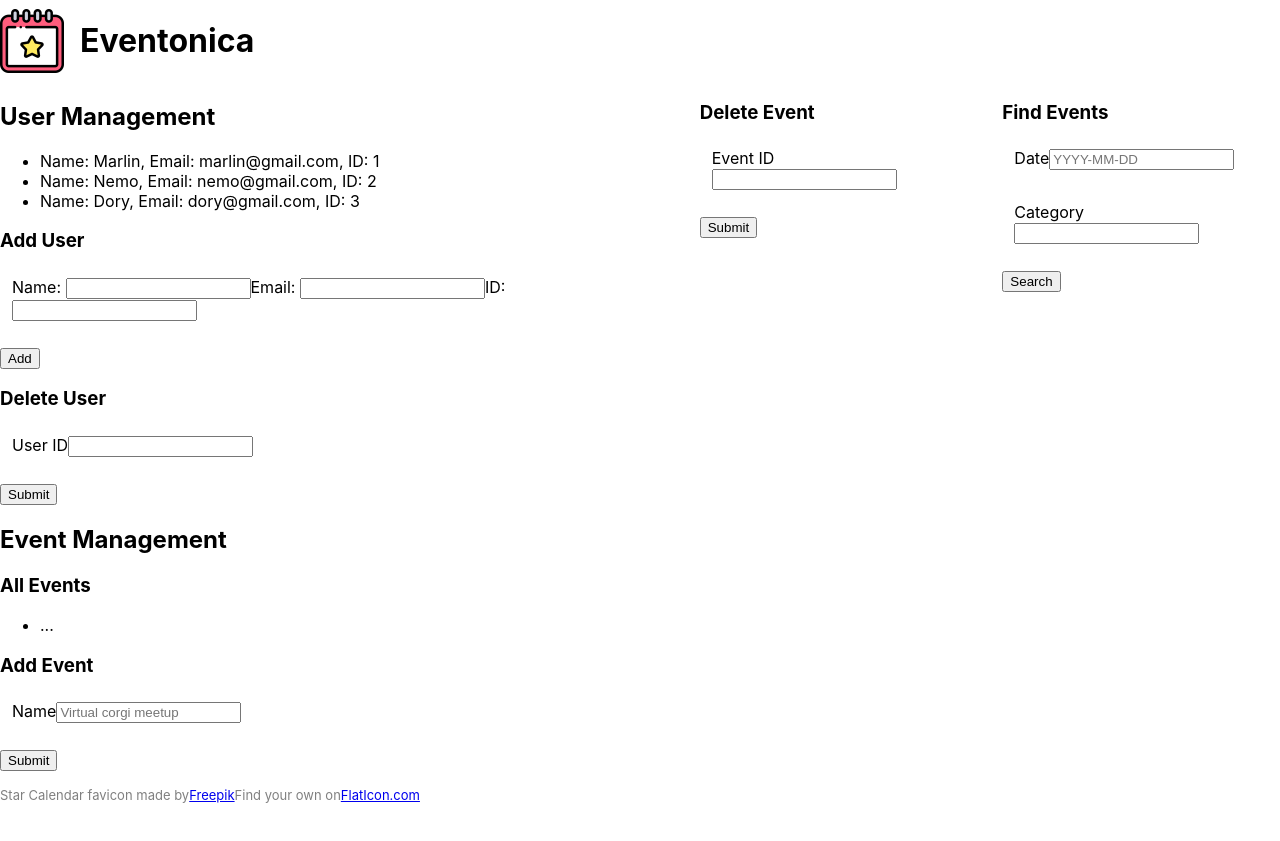
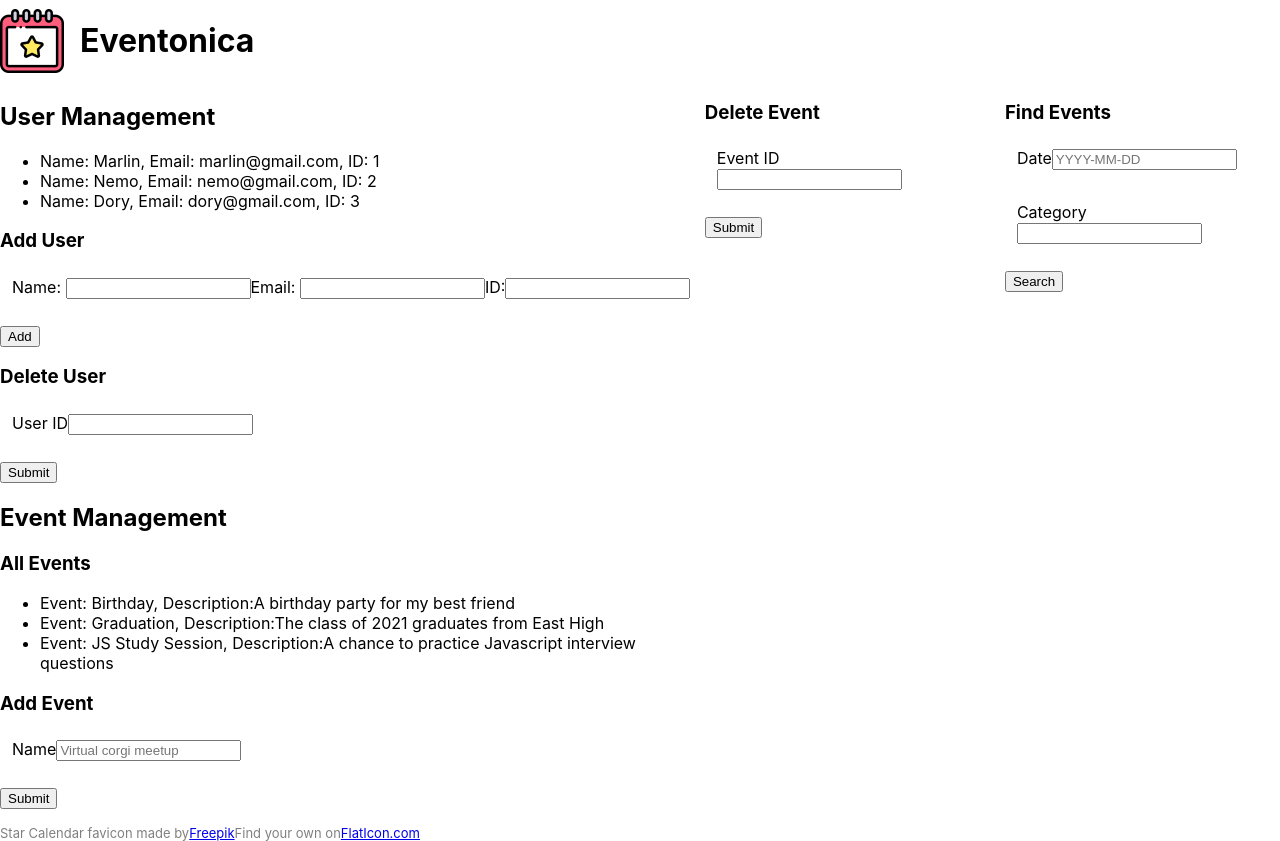
Before and after one commit to berlinelucien/techtonica-assignments, a React (Create React App) app in the folder Eventonica/client/: page /events in a window 1280 px wide. Before the commit the page ends 803 px from the top, so only its background shows below. Built offline with nearby package versions, Linux system fonts and the light colour scheme.

Commit message:
event file created and hardcode event information

```diff
--- a/Eventonica/client/src/App.js
+++ b/Eventonica/client/src/App.js
@@ -2,39 +2,20 @@ import './App.css';
 import Header from './components/Header';
 import Footer from './components/Footer';
 import Users from './components/Users';
+import Event from './components/Event';
+
+
 
 function App() {
   return (
     <div className="App">
+       {/** header component here */}
      <Header />
       <main>
         <div className="user-and-events">
-         <Users />
-
-          <section className="event-management">
-            <h2>Event Management</h2>
-            <div>
-              <h3>All Events</h3>
-              <ul id="events-list">
-                {/* Display all Events here */}
-                <li>...</li>
-              </ul>
-
-              <h3>Add Event</h3>
-              <form id="add-event" action="#">
-                <fieldset>
-                  <label>Name</label>
-                  <input
-                    type="text"
-                    id="add-event-name"
-                    placeholder="Virtual corgi meetup"
-                  />
-                </fieldset>
-                {/* Add more form fields here */}
-                <input type="submit" />
-              </form>
-            </div>
-          </section>
+          {/**users and event component here */}
+          <Users />
+          <Event />
         </div>
 
         <div>
--- /dev/null
+++ b/Eventonica/client/src/components/Event.jsx
@@ -0,0 +1,66 @@
+import React from "react";
+import { useState } from "react";
+// hardcode data
+const event1 = {
+  id: "1",
+  name: "Birthday",
+  date: "2021-09-01",
+  description: "A birthday party for my best friend",
+  category: "Celebration",
+};
+
+const event2 = {
+  id: "2",
+  name: "Graduation",
+  date: "2021-08-01",
+  description: "The class of 2021 graduates from East High",
+  category: "Education",
+};
+
+const event3 = {
+  id: "3",
+  name: "JS Study Session",
+  date: "2021-10-01",
+  description: "A chance to practice Javascript interview questions",
+  category: "Education",
+};
+
+const Event = () => {
+  // setting the hardcode data
+  const [events, setEvents] = useState([event1, event2, event3]);
+
+  return (
+    <section className="event-management">
+      <h2>Event Management</h2>
+      <div>
+        <h3>All Events</h3>
+        <ul id="events-list">
+          {/* Display all Events here */}
+          {events.map((event, index) => {
+            return (
+              <li key={index}>
+                Event: {event.name}, Description:{event.description}
+              </li>
+            );
+          })}
+        </ul>
+
+        <h3>Add Event</h3>
+        <form id="add-event" action="#">
+          <fieldset>
+            <label>Name</label>
+            <input
+              type="text"
+              id="add-event-name"
+              placeholder="Virtual corgi meetup"
+            />
+          </fieldset>
+          {/* Add more form fields here */}
+          <input type="submit" />
+        </form>
+      </div>
+    </section>
+  );
+};
+
+export default Event;
```
